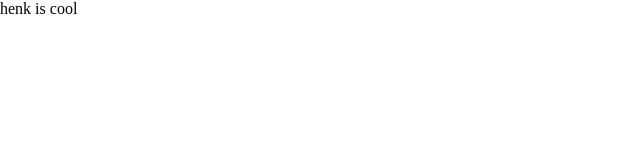
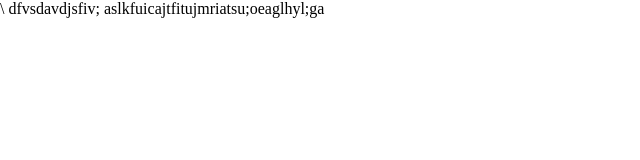
Before and after one commit to lthoedt/Social-media-PWS, a plain HTML site: page index.html in a window 1280 px wide. Shown: the whole page, without its empty margins (0-640 px from the left). Drawn offline with nearby package versions, Linux system fonts and the light colour scheme; some packages are replaced by stand-ins of ours.

Commit message:
Add files via upload

```diff
--- a/index.html
+++ b/index.html
@@ -21,6 +21,7 @@
   <body>
     <script src="index.js"></script>
 
-henk is cool
+	\
+	dfvsdavdjsfiv; aslkfuicajtfitujmriatsu;oeaglhyl;ga
   </body>
 </html>
```
